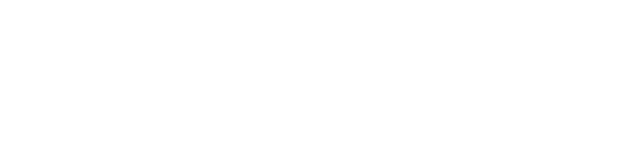
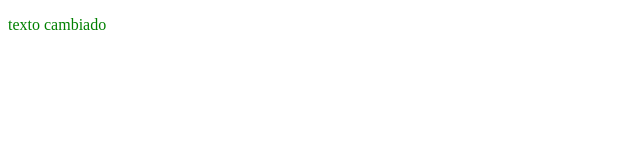
Before and after one commit to zaagagon/javascript, a plain HTML site: page inner3.html in a window 1280 px wide. Shown: the whole page, without its empty margins (0-640 px from the left). Drawn offline with Linux system fonts and the light colour scheme.

Commit message:
revisar inner y su poder

```diff
--- a/inner3.html
+++ b/inner3.html
@@ -9,7 +9,16 @@
     <p id="mensaje"></p>
     <script>
         const mensaje= document.getElementById("mensaje");
+     //cambiar contenido
+     mensaje.innerHTML=" esto es una ddddeba"
+     //cambiar color
+     mensaje.style.color= "blue"
 
+     setTimeout(()=>{
+         mensaje.innerHTML="texto cambiado"
+         mensaje.style.color= "green"
+
+     },3000)
     </script>
 </body>
 </html>
```
